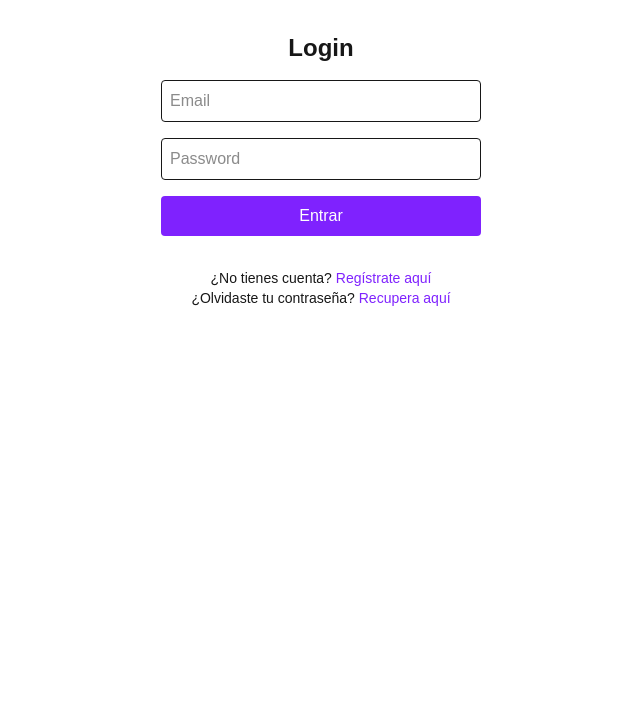
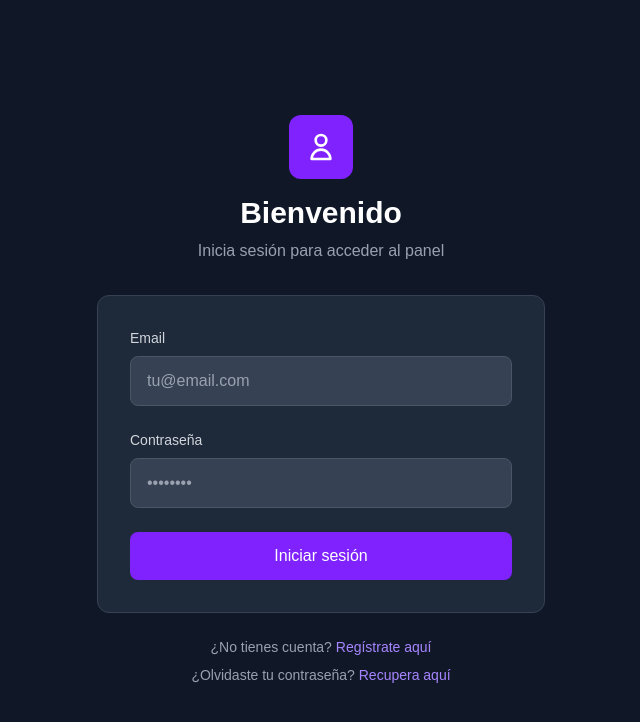
Before and after one commit to DanielFernandez19/EcommerceApp, a Next.js app: page /login in a window 1280 px wide. Shown: the top 722 px of the page, without its empty margins (319-959 px from the left). Built offline with nearby package versions, Linux system fonts and the light colour scheme; no server answers.

Commit message:
fixes merge

```diff
--- a/app/(auth)/login/page.tsx
+++ b/app/(auth)/login/page.tsx
@@ -1,86 +1,119 @@
 "use client";
 
 import { useState } from "react";
-import { apiPost } from "@/lib/api_old";
-import type { LoginRequest, LoginResponse } from "@/types/auth";
 import { useRouter } from "next/navigation";
 import Link from "next/link";
+import { useAuth } from "@/hooks/useAuth";
 
 export default function LoginPage() {
   const [email, setEmail] = useState("");
   const [password, setPassword] = useState("");
-  const [error, setError] = useState<string | null>(null);
   const router = useRouter();
+  const { login, loading, error, clearError } = useAuth();
 
   async function handleLogin(e: React.FormEvent) {
     e.preventDefault();
-    setError("");
+    clearError();
 
     try {
-      const body: LoginRequest = { email, password };
-      const res = await apiPost<LoginResponse, LoginRequest>(
-        "Auth/Login",
-        body,
-      );
-
-      localStorage.setItem("auth", JSON.stringify(res));
-      router.push("/dashboard/users");
+      await login(email, password);
+      router.push("/dashboard");
     } catch (err: unknown) {
-      setError(err instanceof Error ? err.message : "An error occurred");
+      // El error ya se maneja en el store
+      console.error("Login failed:", err);
     }
   }
 
   return (
-    <>
-      <form
-        onSubmit={handleLogin}
-        className="flex flex-col p-8 max-w-sm mx-auto gap-4"
-      >
-        <h1 className="text-2xl font-semibold text-center">Login</h1>
+    <div className="min-h-screen bg-gray-900 flex items-center justify-center px-4">
+      <div className="w-full max-w-md">
+        {/* Logo/Brand */}
+        <div className="text-center mb-8">
+          <div className="w-16 h-16 bg-violet-600 rounded-xl flex items-center justify-center mx-auto mb-4">
+            <svg className="w-8 h-8 text-white" fill="none" stroke="currentColor" viewBox="0 0 24 24">
+              <path strokeLinecap="round" strokeLinejoin="round" strokeWidth={2} d="M16 7a4 4 0 11-8 0 4 4 0 018 0zM12 14a7 7 0 00-7 7h14a7 7 0 00-7-7z" />
+            </svg>
+          </div>
+          <h1 className="text-3xl font-bold text-white mb-2">Bienvenido</h1>
+          <p className="text-gray-400">Inicia sesión para acceder al panel</p>
+        </div>
 
+        {/* Login Form */}
+        <div className="bg-gray-800 rounded-xl border border-gray-700 p-8">
+          <form onSubmit={handleLogin} className="space-y-6">
+            <div>
+              <label className="block text-sm font-medium text-gray-300 mb-2">
+                Email
+              </label>
               <input
                 type="email"
-          placeholder="Email"
-          className="border rounded p-2"
+                placeholder="tu@email.com"
                 value={email}
                 onChange={(e) => setEmail(e.target.value)}
+                className="w-full px-4 py-3 bg-gray-700 border border-gray-600 rounded-lg text-white placeholder-gray-400 focus:outline-none focus:ring-2 focus:ring-violet-500 focus:border-transparent transition-all"
+                required
               />
+            </div>
 
+            <div>
+              <label className="block text-sm font-medium text-gray-300 mb-2">
+                Contraseña
+              </label>
               <input
                 type="password"
-          placeholder="Password"
-          className="border rounded p-2"
+                placeholder="••••••••"
                 value={password}
                 onChange={(e) => setPassword(e.target.value)}
+                className="w-full px-4 py-3 bg-gray-700 border border-gray-600 rounded-lg text-white placeholder-gray-400 focus:outline-none focus:ring-2 focus:ring-violet-500 focus:border-transparent transition-all"
+                required
               />
+            </div>
+
             {error && (
-          <div className="bg-red-100 text-red-700 p-2 rounded text-sm">
+              <div className="bg-red-900/50 border border-red-700 text-red-300 p-3 rounded-lg text-sm">
                 {error}
               </div>
             )}
-        <button className="bg-violet-600 text-white font-medium py-2 rounded hover:bg-violet-700">
-          Entrar
+
+            <button
+              type="submit"
+              disabled={loading}
+              className="w-full bg-violet-600 text-white font-medium py-3 rounded-lg hover:bg-violet-700 disabled:opacity-50 disabled:cursor-not-allowed transition-all duration-200 transform hover:scale-[1.02]"
+            >
+              {loading ? (
+                <span className="flex items-center justify-center">
+                  <svg className="animate-spin -ml-1 mr-3 h-5 w-5 text-white" xmlns="http://www.w3.org/2000/svg" fill="none" viewBox="0 0 24 24">
+                    <circle className="opacity-25" cx="12" cy="12" r="10" stroke="currentColor" strokeWidth="4"></circle>
+                    <path className="opacity-75" fill="currentColor" d="M4 12a8 8 0 018-8V0C5.373 0 0 5.373 0 12h4zm2 5.291A7.962 7.962 0 014 12H0c0 3.042 1.135 5.824 3 7.938l3-2.647z"></path>
+                  </svg>
+                  Iniciando sesión...
+                </span>
+              ) : (
+                "Iniciar sesión"
+              )}
             </button>
           </form>
-      <div>
-        <p className="text-center text-sm">
+        </div>
+
+        {/* Links */}
+        <div className="mt-6 text-center space-y-2">
+          <p className="text-gray-400 text-sm">
             ¿No tienes cuenta?{" "}
-          <Link href="/register" className="text-violet-600 hover:underline">
+            <Link href="/Register" className="text-violet-400 hover:text-violet-300 transition-colors">
               Regístrate aquí
             </Link>
           </p>
-      </div>
-      <div>
-        <p className="text-center text-sm">
+          <p className="text-gray-400 text-sm">
             ¿Olvidaste tu contraseña?{" "}
             <Link
               href="/reset-password"
-            className="text-violet-600 hover:underline"
+              className="text-violet-400 hover:text-violet-300 transition-colors"
             >
               Recupera aquí
             </Link>
           </p>
         </div>
-    </>
+      </div>
+    </div>
   );
 }
--- a/app/(auth)/register/page.tsx
+++ b/app/(auth)/register/page.tsx
@@ -1,14 +1,13 @@
 "use client";
 import { useState } from "react";
 import { useRouter } from "next/navigation";
-import { TextInput } from "@/components/ui/TextInput";
-import { Select, OptionItem } from "@/components/ui/Select";
+import { TextInput, Select, ModalSuccess } from "@/components/ui";
 import { apiPost } from "@/lib/api";
-import type { RegisterRequest, RegisterResponse } from "@/types/auth";
+import type { RegisterRequest, RegisterResponse, OptionItem } from "@/types";
 import { useLocationData } from "@/hooks/useLocationData";
-import { registerSchema } from "@/schemas/auth";
+import { registerSchema } from "@/schemas/registerSchema";
 import { setTimeout } from "timers";
-import { ModalSuccess } from "@/components/ui/ModalSuccess";
+import Link from "next/link";
 
 export default function RegisterPage() {
   const router = useRouter();
@@ -17,7 +16,7 @@ export default function RegisterPage() {
     name: "",
     lastName: "",
     email: "",
-    emailConfirmed: "",
+    emailconfirmed: "",
     password: "",
     phoneNumber: "",
     billingAddress: "",
@@ -26,7 +25,7 @@ export default function RegisterPage() {
     idCountry: 0,
     idProvince: 0,
     idCity: 0,
-    idRole: 3,
+    idRole: 3, // User role
   });
 
   const [submitting, setSubmitting] = useState(false);
@@ -131,7 +130,7 @@ export default function RegisterPage() {
         setShowSuccess(true);
 
         setTimeout(() => {
-          router.push("/login");
+          router.push("/Login");
         }, 3000);
       }
     } catch (err: unknown) {
@@ -163,16 +162,41 @@ export default function RegisterPage() {
   };
 
   return (
-    <div className="max-w-2xl mx-auto p-6">
-      <h1 className="text-xl font-semibold mb-4">Crear cuenta</h1>
+    <div className="min-h-screen bg-gray-900 py-8 px-4">
+      <div className="max-w-4xl mx-auto">
+        {/* Header */}
+        <div className="text-center mb-8">
+          <div className="w-16 h-16 bg-violet-600 rounded-xl flex items-center justify-center mx-auto mb-4">
+            <svg
+              className="w-8 h-8 text-white"
+              fill="none"
+              stroke="currentColor"
+              viewBox="0 0 24 24"
+            >
+              <path
+                strokeLinecap="round"
+                strokeLinejoin="round"
+                strokeWidth={2}
+                d="M18 9v3m0 0v3m0-3h3m-3 0h-3m-2-5a4 4 0 11-8 0 4 4 0 018 0zM3 20a6 6 0 0112 0v1H3v-1z"
+              />
+            </svg>
+          </div>
+          <h1 className="text-3xl font-bold text-white mb-2">Crear cuenta</h1>
+          <p className="text-gray-400">
+            Completa el formulario para registrarte
+          </p>
+        </div>
 
         {error && (
-        <div className="bg-red-100 text-red-700 p-2 rounded mb-4">{error}</div>
+          <div className="bg-red-900/50 border border-red-700 text-red-300 p-4 rounded-lg mb-6">
+            {error}
+          </div>
         )}
 
         {showSuccess && <ModalSuccess message="Usuario creado exitosamente" />}
 
-      <form onSubmit={handleRegister} className="grid grid-cols-1 gap-4">
+        <div className="bg-gray-800 rounded-xl border border-gray-700 p-8">
+          <form onSubmit={handleRegister} className="grid grid-cols-1 gap-6">
             <div className="grid grid-cols-2 gap-4">
               <TextInput
                 name="name"
@@ -205,7 +229,7 @@ export default function RegisterPage() {
               <TextInput
                 name="emailconfirmed"
                 label="Confirmar email"
-            value={form.emailConfirmed}
+                value={form.emailconfirmed}
                 type="email"
                 onChange={handleChange}
                 required
@@ -286,16 +310,57 @@ export default function RegisterPage() {
               />
             </div>
 
-        <div>
+            <div className="pt-4">
               <button
                 type="submit"
                 disabled={submitting}
-            className="bg-blue-600 text-white px-4 py-2 rounded disabled:opacity-50 disabled:cursor-not-allowed"
+                className="w-full bg-violet-600 text-white font-medium py-3 rounded-lg hover:bg-violet-700 disabled:opacity-50 disabled:cursor-not-allowed transition-all duration-200 transform hover:scale-[1.02]"
               >
-            {submitting ? "Creando cuenta..." : "Crear cuenta"}
+                {submitting ? (
+                  <span className="flex items-center justify-center">
+                    <svg
+                      className="animate-spin -ml-1 mr-3 h-5 w-5 text-white"
+                      xmlns="http://www.w3.org/2000/svg"
+                      fill="none"
+                      viewBox="0 0 24 24"
+                    >
+                      <circle
+                        className="opacity-25"
+                        cx="12"
+                        cy="12"
+                        r="10"
+                        stroke="currentColor"
+                        strokeWidth="4"
+                      ></circle>
+                      <path
+                        className="opacity-75"
+                        fill="currentColor"
+                        d="M4 12a8 8 0 018-8V0C5.373 0 0 5.373 0 12h4zm2 5.291A7.962 7.962 0 014 12H0c0 3.042 1.135 5.824 3 7.938l3-2.647z"
+                      ></path>
+                    </svg>
+                    Creando cuenta...
+                  </span>
+                ) : (
+                  "Crear cuenta"
+                )}
               </button>
             </div>
           </form>
         </div>
+
+        {/* Login link */}
+        <div className="mt-6 text-center">
+          <p className="text-gray-400 text-sm">
+            ¿Ya tienes cuenta?{" "}
+            <Link
+              href="/Login"
+              className="text-violet-400 hover:text-violet-300 transition-colors"
+            >
+              Inicia sesión aquí
+            </Link>
+          </p>
+        </div>
+      </div>
+    </div>
   );
 }
```
Lines whose indentation alone changed are shown as unchanged.
